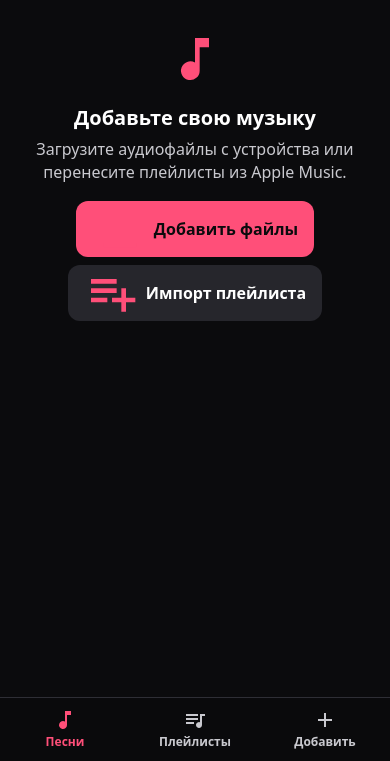
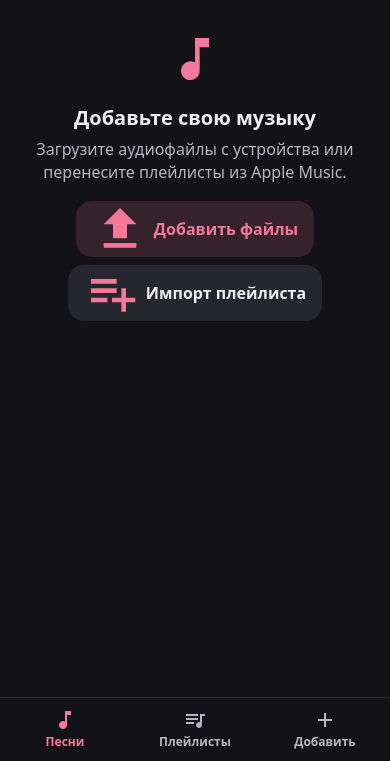
Before and after one commit to batyrnurzanov92-lgtm/my-music, a plain HTML site: page index.html in a window 390 px wide. Shown: the part 83-844 px from the top of the page. Drawn offline with Linux system fonts and the light colour scheme.

Commit message:
Softer theme and fix bottom bar gap on iPhone
- Soft graphite background, off-white text, rose accent, tinted buttons
- Opaque status bar style to avoid iOS 26 standalone bottom gap
- Screen diagnostics line on the Add tab

Co-Authored-By: Claude Opus 5.5 <noreply@anthropic.com>

```diff
--- a/index.html
+++ b/index.html
@@ -3,11 +3,11 @@
 <head>
   <meta charset="utf-8">
   <meta name="viewport" content="width=device-width, initial-scale=1, viewport-fit=cover">
-  <meta name="theme-color" content="#0B0B0D">
+  <meta name="theme-color" content="#131317">
   <meta name="color-scheme" content="dark">
   <meta name="apple-mobile-web-app-capable" content="yes">
   <meta name="mobile-web-app-capable" content="yes">
-  <meta name="apple-mobile-web-app-status-bar-style" content="black-translucent">
+  <meta name="apple-mobile-web-app-status-bar-style" content="black">
   <meta name="apple-mobile-web-app-title" content="Моя музыка">
   <title>Моя музыка</title>
   <link rel="manifest" href="manifest.webmanifest">
--- a/js/app.js
+++ b/js/app.js
@@ -396,6 +396,16 @@ async function fillAddExtras() {
     const el = $('#storage');
     if (el) el.textContent = `Занято музыкой: ${fmtSize(usage)} из доступных ${fmtSize(quota)}.`;
   }
+  // Screen numbers for troubleshooting layout on phones (send a screenshot of this line if the bottom bar looks wrong).
+  const probe = document.createElement('div');
+  probe.style.cssText = 'position:fixed;top:0;padding-top:env(safe-area-inset-top);padding-bottom:env(safe-area-inset-bottom);visibility:hidden';
+  document.body.append(probe);
+  const cs = getComputedStyle(probe);
+  const diag = document.createElement('p');
+  diag.className = 'diag';
+  diag.textContent = `Экран: ${innerWidth}×${innerHeight} из ${screen.width}×${screen.height}, отступы ${parseInt(cs.paddingTop)}/${parseInt(cs.paddingBottom)}, ${IS_STANDALONE ? 'приложение' : 'браузер'}`;
+  probe.remove();
+  $('#storage')?.after(diag);
 }
 
 function markPlaying() {
--- a/style.css
+++ b/style.css
@@ -1,18 +1,19 @@
-/* ===== Design tokens: dark theme, red-pink accent, high contrast ===== */
+/* ===== Design tokens: soft dark theme, rose accent, readable contrast ===== */
 :root {
-  --bg: #0b0b0d;          /* page */
-  --surface: #18181c;     /* cards, inputs */
-  --surface-2: #26262c;   /* raised / selected */
-  --line: #2e2e35;        /* dividers */
-  --text: #ffffff;        /* main text  (contrast 19:1) */
-  --text-2: #c9c9cf;      /* secondary  (contrast 12:1) */
-  --text-3: #a0a0a8;      /* hints      (contrast 7.6:1) */
-  --accent: #ff4f79;      /* red-pink   (contrast 6.2:1) */
-  --on-accent: #0b0b0d;   /* text on accent buttons */
-  --badge-bg: #3a1420;
-  --badge-text: #ffb3c4;
-  --danger: #ff6b6b;
-  --radius: 12px;
+  --bg: #131317;          /* page: soft graphite instead of pure black */
+  --surface: #1c1c22;     /* cards, inputs */
+  --surface-2: #26262e;   /* raised / selected */
+  --line: #2a2a31;        /* dividers (subtle) */
+  --text: #ededf1;        /* main text: off-white, less glare (contrast 15:1) */
+  --text-2: #b6b6c0;      /* secondary (contrast 9:1) */
+  --text-3: #8f8f9a;      /* hints     (contrast 5.6:1) */
+  --accent: #f4789a;      /* soft rose (contrast 6.6:1) */
+  --accent-soft: rgba(244, 120, 154, 0.15); /* tinted background for buttons */
+  --on-accent: #22121a;   /* text on solid accent */
+  --badge-bg: #35202a;
+  --badge-text: #f5b8c9;
+  --danger: #f08a8a;
+  --radius: 16px;
   --tabbar-h: 64px;
   --mini-h: 64px;
   --safe-b: env(safe-area-inset-bottom, 0px);
@@ -75,7 +76,7 @@ h2 { font-size: 20px; font-weight: 700; margin: 28px 0 10px; }
   background: var(--surface-2); color: var(--text); font-weight: 600; position: relative;
 }
 .btn .ic { width: 20px; height: 20px; }
-.btn.primary { background: var(--accent); color: var(--on-accent); }
+.btn.primary { background: var(--accent-soft); color: var(--accent); }
 .btn.danger { background: transparent; color: var(--danger); border: 1px solid var(--danger); }
 .btn:active, .card:active, .tile:active, .row:active { transform: scale(0.98); }
 select {
@@ -106,9 +107,8 @@ select {
 .rows { margin: 0 -8px; }
 .row {
   display: flex; align-items: center; gap: 12px; min-height: 64px; padding: 8px;
-  border-radius: 10px; cursor: pointer;
+  border-radius: 12px; cursor: pointer;
 }
-.row + .row { box-shadow: 0 -1px 0 var(--line); }
 @media (hover: hover) { .row:hover { background: var(--surface); } }
 .row .meta { flex: 1; min-width: 0; }
 .t1 { font-weight: 600; white-space: nowrap; overflow: hidden; text-overflow: ellipsis; }
@@ -157,7 +157,8 @@ select {
   position: fixed; left: 0; right: 0; bottom: 0; z-index: 20;
   display: flex; justify-content: space-around;
   height: calc(var(--tabbar-h) + var(--safe-b)); padding-bottom: var(--safe-b);
-  background: rgba(11, 11, 13, 0.97); border-top: 1px solid var(--line);
+  background: rgba(19, 19, 23, 0.9); border-top: 1px solid var(--line);
+  -webkit-backdrop-filter: blur(20px); backdrop-filter: blur(20px);
 }
 .tabbar button { flex: 1; max-width: 200px; display: flex; flex-direction: column; align-items: center; justify-content: center; gap: 2px; color: var(--text-2); font-size: 12px; font-weight: 600; }
 .tabbar button.on { color: var(--accent); }
@@ -167,7 +168,9 @@ select {
   bottom: calc(var(--tabbar-h) + var(--safe-b) + 8px);
   max-width: 944px; margin: 0 auto; height: var(--mini-h);
   display: flex; align-items: center; gap: 4px; padding: 0 6px 0 8px;
-  background: var(--surface-2); border-radius: 14px; overflow: hidden;
+  background: rgba(38, 38, 46, 0.92); border-radius: 18px; overflow: hidden;
+  -webkit-backdrop-filter: blur(20px); backdrop-filter: blur(20px);
+  box-shadow: 0 6px 24px rgba(0, 0, 0, 0.35);
 }
 .mini-progress { position: absolute; left: 0; right: 0; bottom: 0; height: 3px; background: var(--line); }
 #mini-bar { height: 100%; width: 0; background: var(--accent); }
@@ -233,6 +236,8 @@ dialog.sheet button.danger { color: var(--danger); }
 dialog.sheet button.cancel { justify-content: center; margin-top: 6px; background: var(--surface-2); }
 
 /* ===== Overlays ===== */
+.diag { color: var(--text-3); font-size: 12px; margin-top: 4px; }
+
 #busy { position: fixed; inset: 0; z-index: 50; background: rgba(0, 0, 0, 0.75); display: flex; align-items: center; justify-content: center; padding: 24px; }
 .busy-box { background: var(--surface); border-radius: 16px; padding: 24px; max-width: 360px; width: 100%; text-align: center; }
 #busy-text { color: var(--text-2); margin-top: 14px; word-break: break-word; }
--- a/sw.js
+++ b/sw.js
@@ -3,7 +3,7 @@
  * Service worker: keeps a copy of the app's files so it opens without internet.
  * Strategy "network first": take the fresh file when online, fall back to the saved copy offline.
  */
-const CACHE = 'my-music-v1';
+const CACHE = 'my-music-v2';
 const FILES = [
   './', 'index.html', 'style.css', 'manifest.webmanifest',
   'js/db.js', 'js/tags.js', 'js/importers.js', 'js/app.js',
```
Also changed, not shown: manifest.webmanifest.
